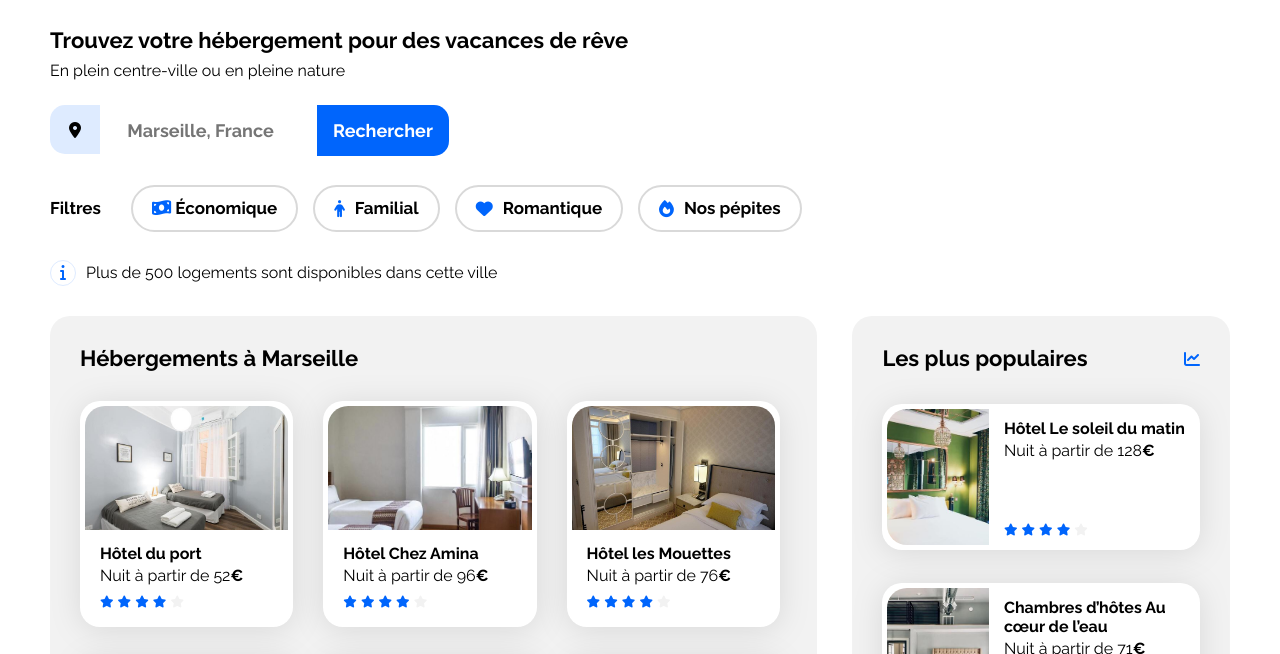
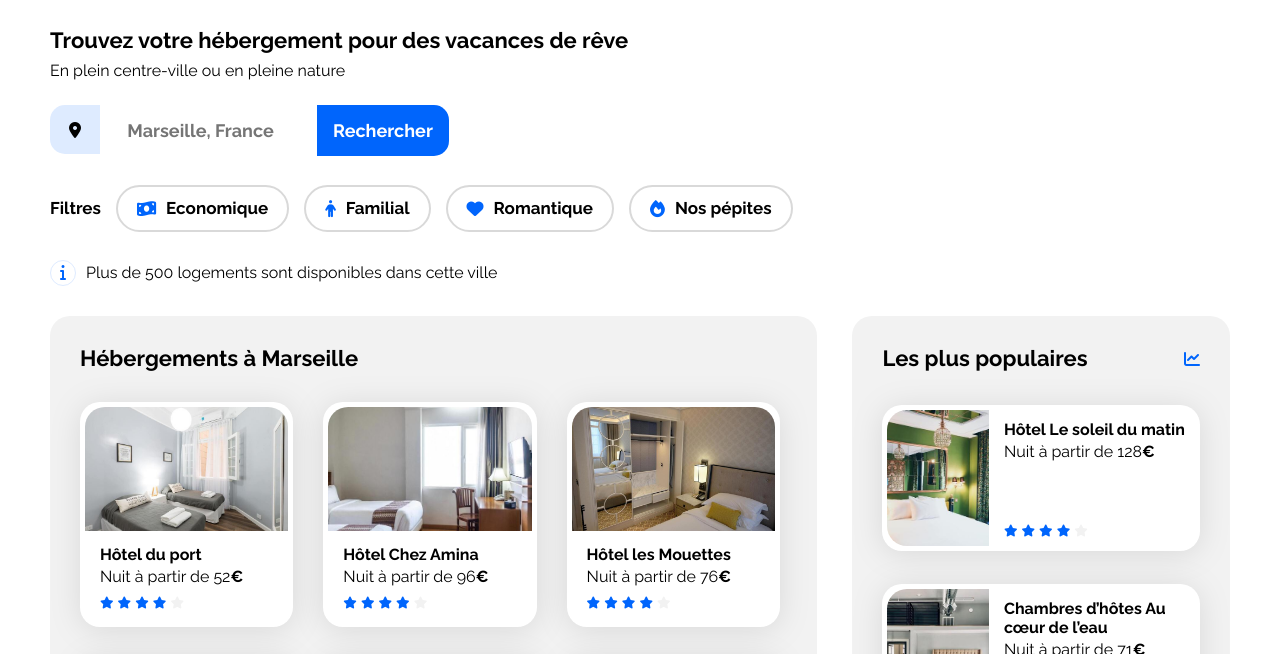
Before and after one commit to pierregourinat/Booki, a plain HTML site: page index.html in a window 1280 px wide. Shown: the part 82-736 px from the top of the page. Drawn offline with Linux system fonts and the light colour scheme.

Commit message:
Modifications et correction filters

```diff
--- a/css/style.css
+++ b/css/style.css
@@ -35,8 +35,6 @@ header {
   flex-direction: row;
   justify-content: space-between;
   align-items: center;
-  align-content: space-between;
-  height: 79px;
 }
 
 header img {
@@ -158,7 +156,6 @@ h1 {
   font-weight: 700;
   line-height: normal;
   align-items: center;
-  gap: 15px;
 }
 
 .filters-buttons {
@@ -182,14 +179,6 @@ h1 {
 .filters-button:hover {
   background-color: var(--filter-bg-color);
 }
-
-/* .fa-money-bill-wave {
-  display: flex;
-  align-items: center;
-  justify-content: center;
-  width: 22px;
-  height: 22px;
-} */
 
 .info {
   display: flex;
--- a/index.html
+++ b/index.html
@@ -56,25 +56,22 @@
           </div>
           <div class="filters">
             <p>Filtres</p>
-            <div class="filters-buttons">
-              <a href="#">
-              <div class="filters-button">
+            <a class="filters-button" href="#">
               <i class="fa-solid fa-money-bill-wave"></i>
-                Économique</a>
-              </div>
-              <div class="filters-button">
+              <span class="f-button">Economique</span>
+            </a>
+            <a class="filters-button" href="#">
               <i class="fa-solid fa-person"></i>
-                <a class="f-button" href="#">Familial</a>
-              </div>
-              <div class="filters-button">
+              <span class="f-button">Familial</span>
+            </a>
+            <a class="filters-button" href="#">
               <i class="fa-solid fa-heart"></i>
-                <a class="f-button" href="#">Romantique</a>
-              </div>
-              <div class="filters-button">
+              <span class="f-button">Romantique</span>
+            </a>
+            <a class="filters-button" href="#">
               <i class="fa-solid fa-fire"></i>
-                <a class="f-button" href="#">Nos pépites</a>
-              </div>
-            </div>
+              <span class="f-button">Nos pépites</span>
+            </a>
           </div>
           <div class="info">
             <div class="infoicon">
@@ -356,7 +353,6 @@
                   <div class="card-content">
                     <div class="card-txt">
                       <h3 class="card-title">Vieux-Port</h3>
-                    </p>
                     </div>
                   </div>
                 </article>
@@ -370,7 +366,6 @@
                   <div class="card-content">
                     <div class="card-txt">
                       <h3 class="card-title">Fort de Pomègues</h3>
-                    </p>
                     </div>
                   </div>
                 </article>
@@ -384,7 +379,6 @@
                   <div class="card-content">
                     <div class="card-txt">
                       <h3 class="card-title">Parc national des Calanques</h3>
-                    </p>
                     </div>
                   </div>
                 </article>
@@ -398,12 +392,10 @@
                   <div class="card-content">
                     <div class="card-txt">
                       <h3 class="card-title">Notre-Dame-de-la-Garde</h3>
-                    </p>
                     </div>
                   </div>
                 </article>
               </a>
-
             </div>
           </section>
         </div>
```
Lines whose indentation alone changed are shown as unchanged.
